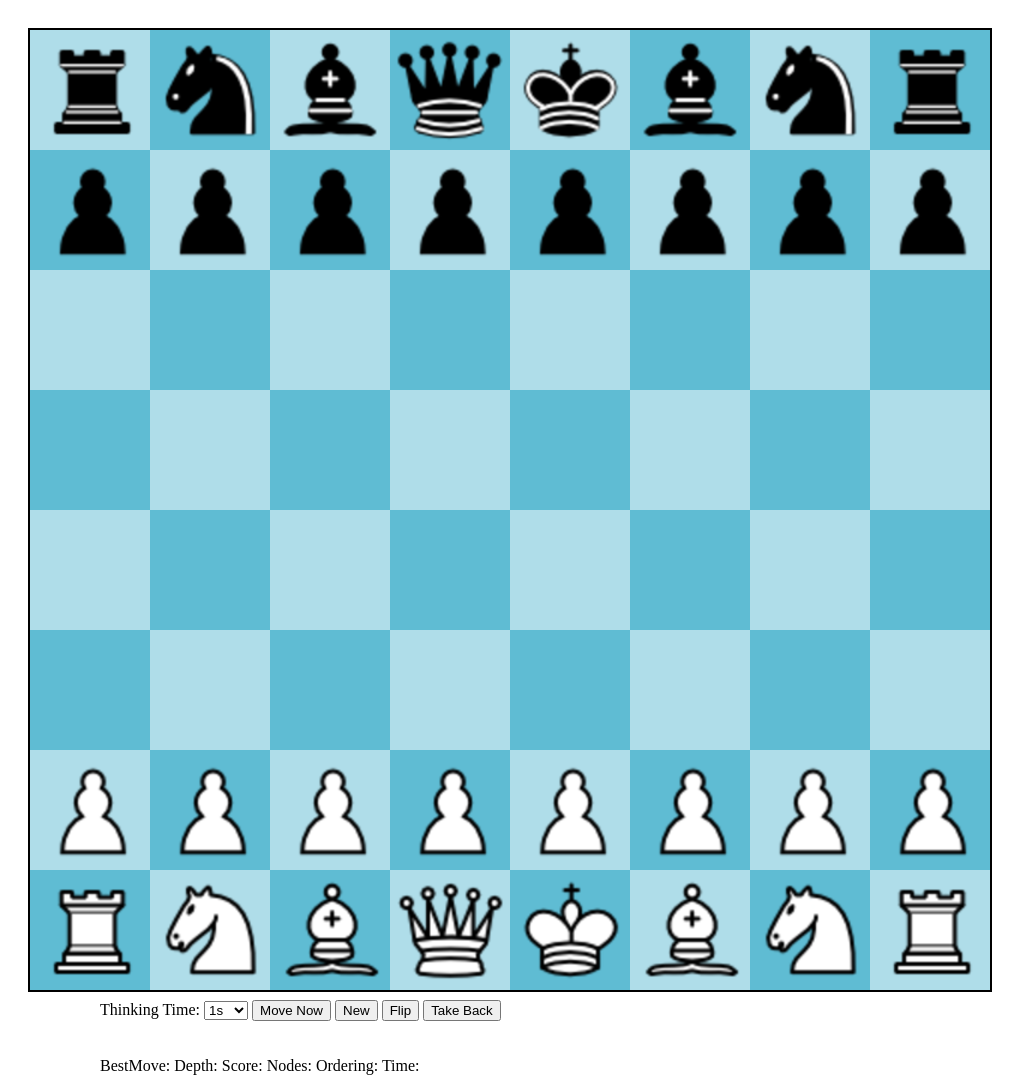
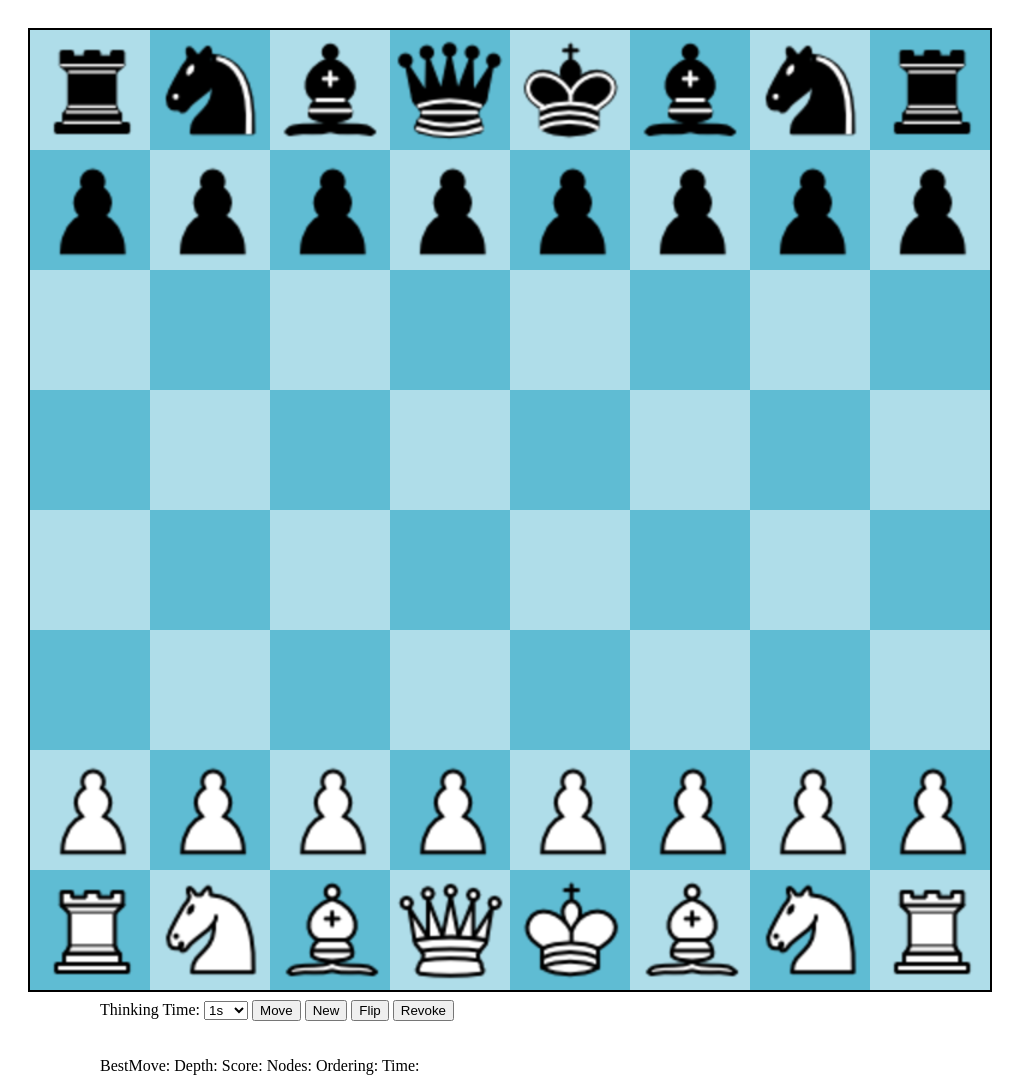
Before and after one commit to kidschess/chessjs, a plain HTML site: page index.html in a window 1280 px wide. Shown: the whole page, without its empty margins (0-1027 px from the left). Drawn offline with Linux system fonts and the light colour scheme; no server answers.

Commit message:
fix: change the button name

```diff
--- a/index.html
+++ b/index.html
@@ -29,10 +29,10 @@
 				<option value="8">8s</option>
 				<option value="10">10s</option>
 			</select>
-			<button type="button" id="SearchButton">Move Now</button>
+			<button type="button" id="SearchButton">Move</button>
 			<button type="button" id="NewGameButton">New</button>
 			<button type="button" id="FlipButton">Flip</button>
-			<button type="button" id="TakeButton">Take Back</button>
+			<button type="button" id="TakeButton">Revoke</button>
 			<div id="ThinkingImageDiv">	</div>
 			</br></br></br>
 			<span id="BestOut">BestMove:</span>
```
